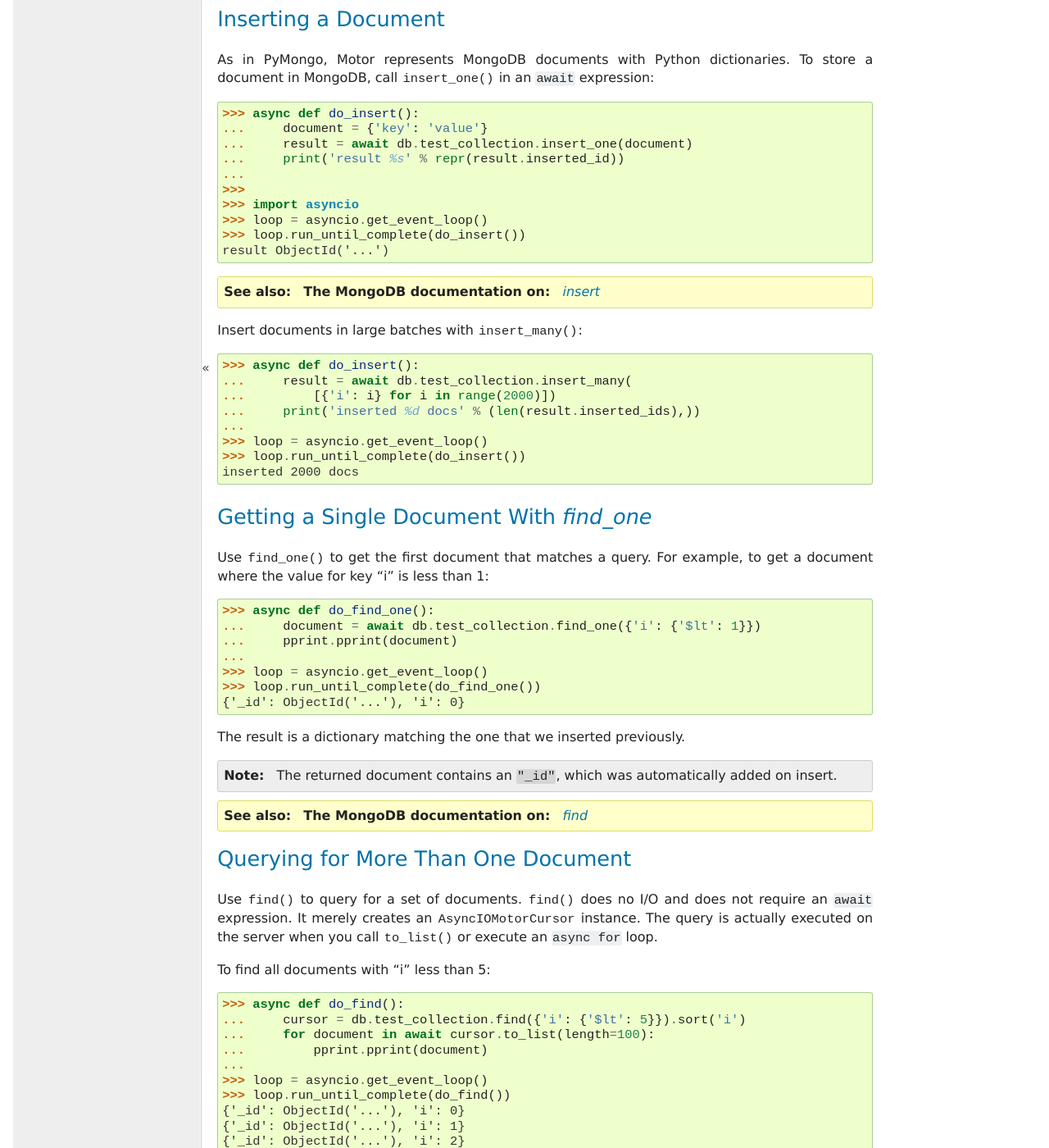
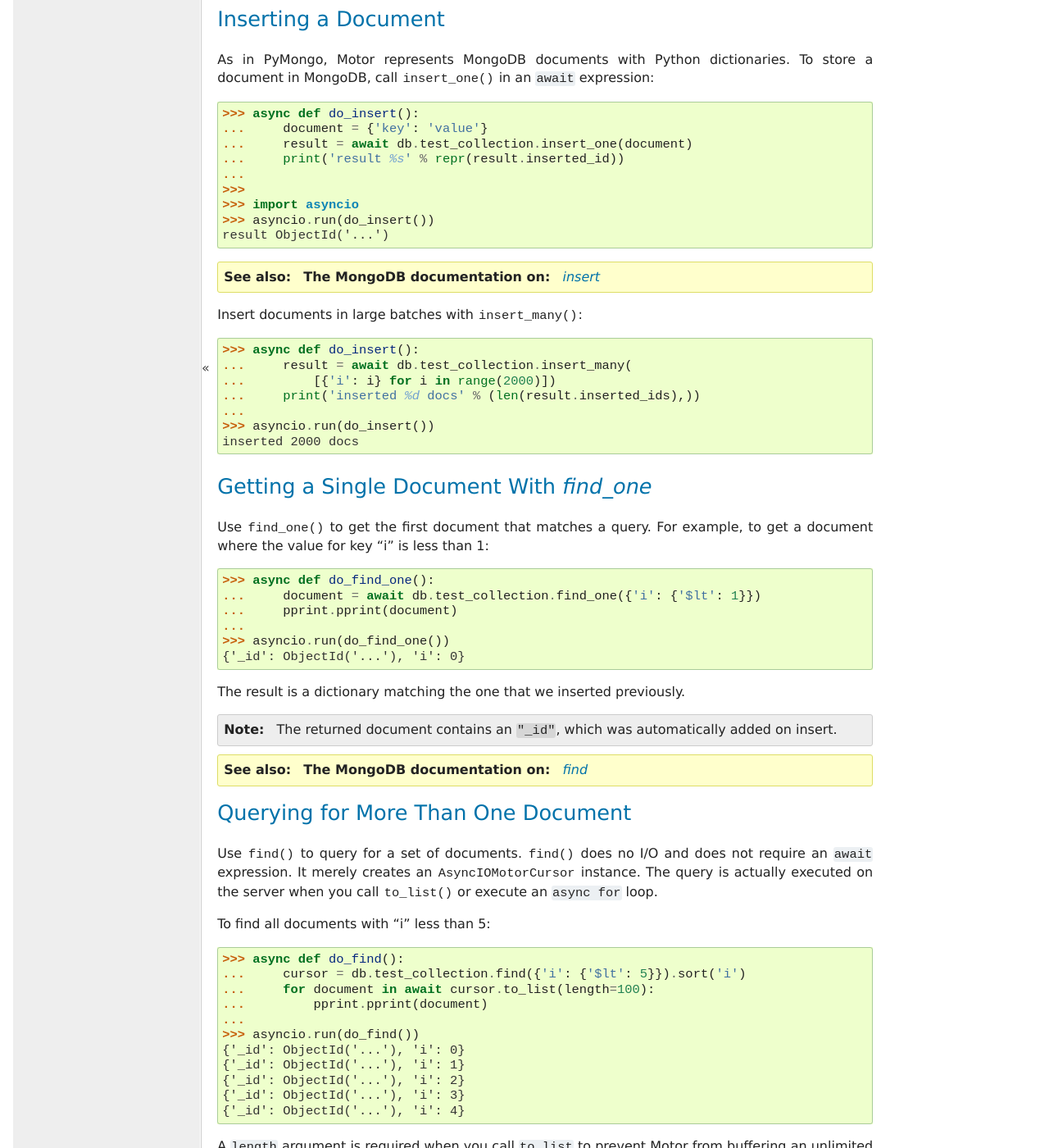
Before and after one commit to mongodb/motor, a Sphinx documentation site: the page built from doc/tutorial-asyncio.rst, in a window 1280 px wide and 1400 px high, scrolled down 2178 px. Shown: the whole window at 82% size. Built offline with Sphinx 7.4.7, drawn with Linux system fonts in a browser that asks for light colours; the version number is read from the project's files by our own code; some of the changed text lies outside the part shown.

Commit message:
MOTOR-902 Since Python 3.10 asyncio.get_event_loop() is deprecated

```diff
--- a/doc/examples/aiohttp_example.py
+++ b/doc/examples/aiohttp_example.py
@@ -41,8 +41,7 @@
 # -- handler-end --
 
 # -- main-start --
-loop = asyncio.get_event_loop()
-db = loop.run_until_complete(setup_db())
+db = asyncio.run(setup_db())
 app = web.Application()
 app["db"] = db
 # Route requests to the page_handler() coroutine.
--- a/doc/examples/aiohttp_gridfs_example.py
+++ b/doc/examples/aiohttp_gridfs_example.py
@@ -33,7 +33,7 @@
         )
 
 
-asyncio.get_event_loop().run_until_complete(put_gridfile())
+asyncio.run(put_gridfile())
 
 
 # Add "Content-Encoding: gzip" header for compressed data.
--- a/doc/examples/auto_csfle_example.py
+++ b/doc/examples/auto_csfle_example.py
@@ -98,5 +98,4 @@
 
 
 if __name__ == "__main__":
-    loop = asyncio.get_event_loop()
-    loop.run_until_complete(main())
+    asyncio.run(main())
--- a/doc/examples/explicit_encryption_automatic_decryption_example.py
+++ b/doc/examples/explicit_encryption_automatic_decryption_example.py
@@ -73,5 +73,4 @@
 
 
 if __name__ == "__main__":
-    loop = asyncio.get_event_loop()
-    loop.run_until_complete(main())
+    asyncio.run(main())
--- a/doc/examples/explicit_encryption_example.py
+++ b/doc/examples/explicit_encryption_example.py
@@ -65,5 +65,4 @@
 
 
 if __name__ == "__main__":
-    loop = asyncio.get_event_loop()
-    loop.run_until_complete(main())
+    asyncio.run(main())
--- a/doc/examples/server_fle_enforcement_example.py
+++ b/doc/examples/server_fle_enforcement_example.py
@@ -97,5 +97,4 @@
 
 
 if __name__ == "__main__":
-    loop = asyncio.get_event_loop()
-    loop.run_until_complete(main())
+    asyncio.run(main())
--- a/doc/tutorial-asyncio.rst
+++ b/doc/tutorial-asyncio.rst
@@ -144,8 +144,7 @@
   ...
   >>>
   >>> import asyncio
-  >>> loop = asyncio.get_event_loop()
-  >>> loop.run_until_complete(do_insert())
+  >>> asyncio.run(do_insert())
   result ObjectId('...')
 
 .. mongodoc:: insert
@@ -166,8 +165,7 @@
   ...         [{'i': i} for i in range(2000)])
   ...     print('inserted %d docs' % (len(result.inserted_ids),))
   ...
-  >>> loop = asyncio.get_event_loop()
-  >>> loop.run_until_complete(do_insert())
+  >>> asyncio.run(do_insert())
   inserted 2000 docs
 
 Getting a Single Document With `find_one`
@@ -183,8 +181,7 @@
   ...     document = await db.test_collection.find_one({'i': {'$lt': 1}})
   ...     pprint.pprint(document)
   ...
-  >>> loop = asyncio.get_event_loop()
-  >>> loop.run_until_complete(do_find_one())
+  >>> asyncio.run(do_find_one())
   {'_id': ObjectId('...'), 'i': 0}
 
 The result is a dictionary matching the one that we inserted previously.
@@ -211,8 +208,7 @@
   ...     for document in await cursor.to_list(length=100):
   ...         pprint.pprint(document)
   ...
-  >>> loop = asyncio.get_event_loop()
-  >>> loop.run_until_complete(do_find())
+  >>> asyncio.run(do_find())
   {'_id': ObjectId('...'), 'i': 0}
   {'_id': ObjectId('...'), 'i': 1}
   {'_id': ObjectId('...'), 'i': 2}
@@ -234,8 +230,7 @@
   ...     async for document in c.find({'i': {'$lt': 2}}):
   ...         pprint.pprint(document)
   ...
-  >>> loop = asyncio.get_event_loop()
-  >>> loop.run_until_complete(do_find())
+  >>> asyncio.run(do_find())
   {'_id': ObjectId('...'), 'i': 0}
   {'_id': ObjectId('...'), 'i': 1}
 
@@ -250,8 +245,7 @@
   ...     async for document in cursor:
   ...         pprint.pprint(document)
   ...
-  >>> loop = asyncio.get_event_loop()
-  >>> loop.run_until_complete(do_find())
+  >>> asyncio.run(do_find())
   {'_id': ObjectId('...'), 'i': 2}
   {'_id': ObjectId('...'), 'i': 1}
 
@@ -274,8 +268,7 @@
   ...     n = await db.test_collection.count_documents({'i': {'$gt': 1000}})
   ...     print('%s documents where i > 1000' % n)
   ...
-  >>> loop = asyncio.get_event_loop()
-  >>> loop.run_until_complete(do_count())
+  >>> asyncio.run(do_count())
   2000 documents in collection
   999 documents where i > 1000
 
@@ -299,8 +292,7 @@
   ...     new_document = await coll.find_one({'_id': _id})
   ...     print('document is now %s' % pprint.pformat(new_document))
   ...
-  >>> loop = asyncio.get_event_loop()
-  >>> loop.run_until_complete(do_replace())
+  >>> asyncio.run(do_replace())
   found document: {'_id': ObjectId('...'), 'i': 50}
   replaced 1 document
   document is now {'_id': ObjectId('...'), 'key': 'value'}
@@ -322,8 +314,7 @@
   ...     new_document = await coll.find_one({'i': 51})
   ...     print('document is now %s' % pprint.pformat(new_document))
   ...
-  >>> loop = asyncio.get_event_loop()
-  >>> loop.run_until_complete(do_update())
+  >>> asyncio.run(do_update())
   updated 1 document
   document is now {'_id': ObjectId('...'), 'i': 51, 'key': 'value'}
 
@@ -353,8 +344,7 @@
   ...     result = await db.test_collection.delete_many({'i': {'$gte': 1000}})
   ...     print('%s documents after' % (await coll.count_documents({})))
   ...
-  >>> loop = asyncio.get_event_loop()
-  >>> loop.run_until_complete(do_delete_many())
+  >>> asyncio.run(do_delete_many())
   2000 documents before calling delete_many()
   1000 documents after
 
@@ -373,8 +363,7 @@
   ...     response = await db.command(SON([("distinct", "test_collection"),
   ...                                      ("key", "i")]))
   ...
-  >>> loop = asyncio.get_event_loop()
-  >>> loop.run_until_complete(use_distinct_command())
+  >>> asyncio.run(use_distinct_command())
 
 Since the order of command parameters matters, don't use a Python dict to pass
 the command's parameters. Instead, make a habit of using :class:`bson.SON`,
```
Also changed, not shown: setup.py (+9 -3 lines), 4 other files.
